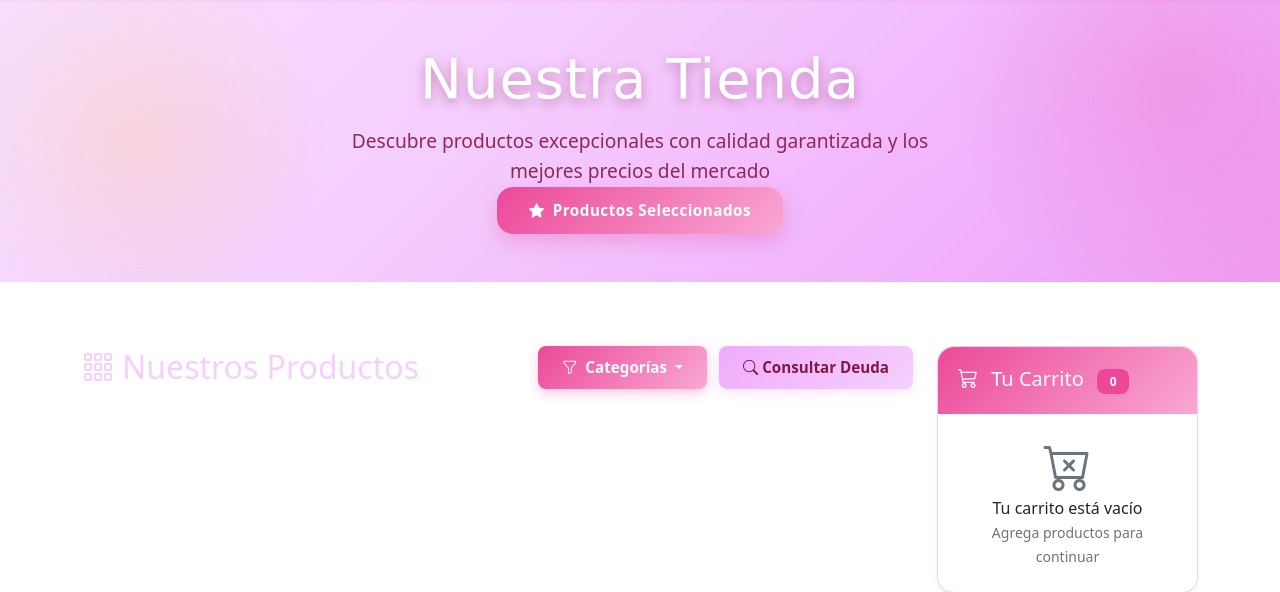
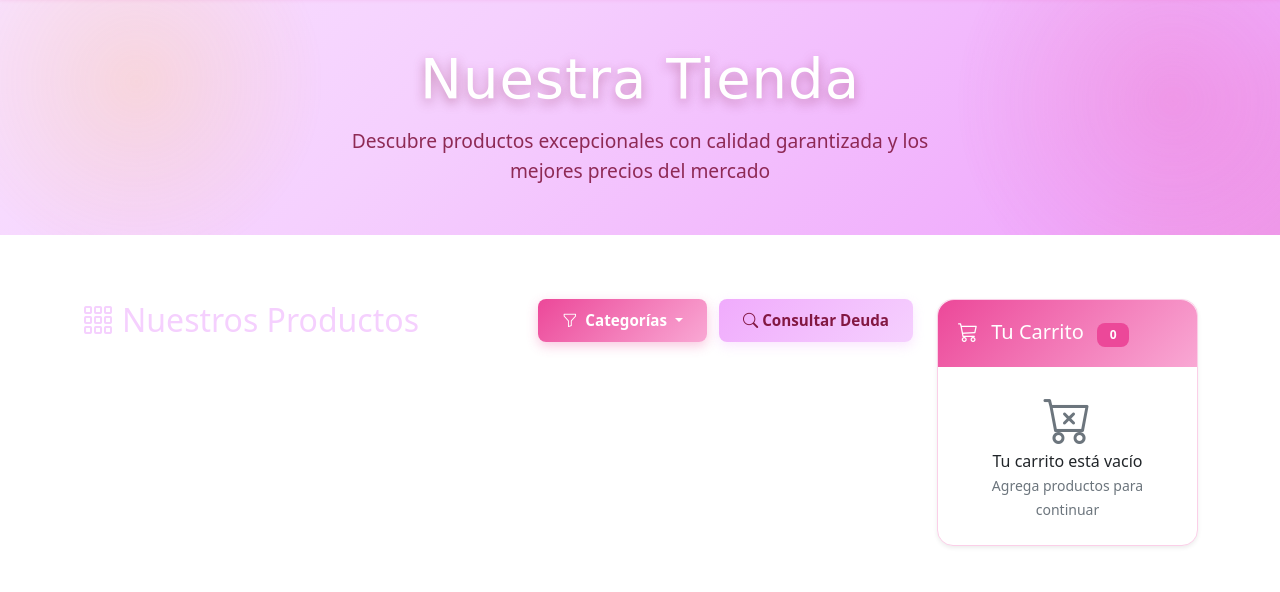
Before and after one commit to hydabodega/bodega, a Flask app: page / in a window 1280 px wide. Shown: the part 85-677 px from the top of the page. Run offline with Flask 3, Linux system fonts and the light colour scheme; data that the repository does not hold is empty; style sheets or scripts are compiled from the project's sources; some web fonts are replaced.

Commit message:
Update index.html

```diff
--- a/templates/index.html
+++ b/templates/index.html
@@ -20,9 +20,6 @@
             <p class="hero-subtitle">
                 Descubre productos excepcionales con calidad garantizada y los mejores precios del mercado
             </p>
-            <div class="hero-accent">
-                <i class="bi bi-star-fill me-2"></i>Productos Seleccionados
-            </div>
         </div>
     </div>
 </section>
```
